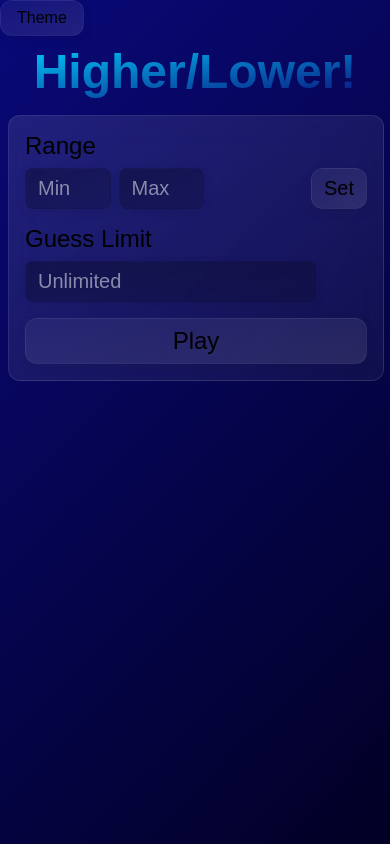
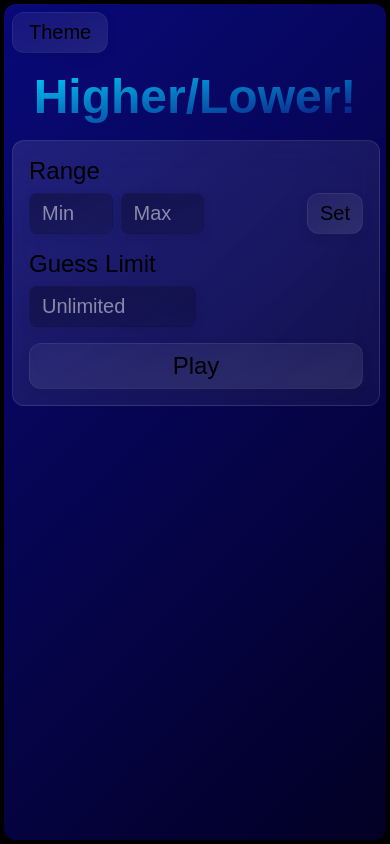
Before and after one commit to JakeeBro/ng-higher-lower, an Angular app: page / in a window 390 px wide. Built offline with nearby package versions, Linux system fonts and the light colour scheme.

Commit message:
Background Test

```diff
--- a/src/app/app.css
+++ b/src/app/app.css
@@ -1,7 +1,7 @@
 .app-container {
   margin: 0;
   padding: 0;
-  /*min-height: 100vh;*/
+  height: 100svh;
 
   display: flex;
   flex-direction: column;
@@ -9,6 +9,23 @@
   align-items: center;
 
   /*border: 2px solid red;*/
+  box-sizing: border-box;
+}
+
+.background-view {
+  margin: 0.25rem;
+  width: calc(100% - 0.5rem);
+  height: 100%;
+
+  display: flex;
+  flex-direction: column;
+  justify-content: flex-start;
+  align-items: center;
+
+  background: linear-gradient(315deg, var(--background), var(--secondary-accent));
+
+  /*border: 2px solid lime;*/
+  border-radius: 12px;
   box-sizing: border-box;
 }
 
@@ -25,6 +42,10 @@
   display: flex;
   flex-direction: column;
   justify-content: center;
+}
+
+app-theme-selector {
+  padding: 0.5rem;
 }
 
 app-game {
--- a/src/app/app.html
+++ b/src/app/app.html
@@ -1,7 +1,9 @@
 <div class="app-container">
-  <div class="content">
-    <app-theme-selector></app-theme-selector>
-    <app-game></app-game>
+  <div class="background-view">
+    <div class="content">
+      <app-theme-selector></app-theme-selector>
+      <app-game></app-game>
+    </div>
   </div>
 </div>
 
--- a/src/app/components/game/game.css
+++ b/src/app/components/game/game.css
@@ -146,6 +146,10 @@ input::placeholder {
   width: 100%
 }
 
+.limit-container input {
+  max-width: 50%;
+}
+
 .guess-container {
 
 }
--- a/src/app/components/theme-selector/theme-selector.css
+++ b/src/app/components/theme-selector/theme-selector.css
@@ -1,22 +1,3 @@
-.themes {
-  padding: 0.5rem;
-
-  display: flex;
-  flex-wrap: wrap;
-  flex-direction: row;
-  row-gap: 0.5rem;
-  justify-content: space-between;
-
-  /*border: 2px solid lime;*/
-  box-sizing: border-box;
-
-  width: 100%;
-}
-
-.themes button {
-  margin: 0;
-}
-
 .theme-menu {
   position: relative;
   width: max-content;
@@ -73,3 +54,9 @@
 .theme-dropdown button:hover {
   background: rgba(255, 255, 255, 0.1);
 }
+
+@media (max-width: 750px) {
+  .theme-toggle {
+    font-size: 1.25rem;
+  }
+}
--- a/src/styles.css
+++ b/src/styles.css
@@ -181,11 +181,13 @@ html, body {
 
   min-height: 100dvh;
 
-  background: linear-gradient(
+  /*background: linear-gradient(
     315deg,
     var(--background),
     var(--secondary-accent)
-  );
+  );*/
+
+  background: black;
 
   color: var(--text);
 
```
Also changed, not shown: src/app/components/theme-selector/theme-selector.html (+0 -9 lines).
